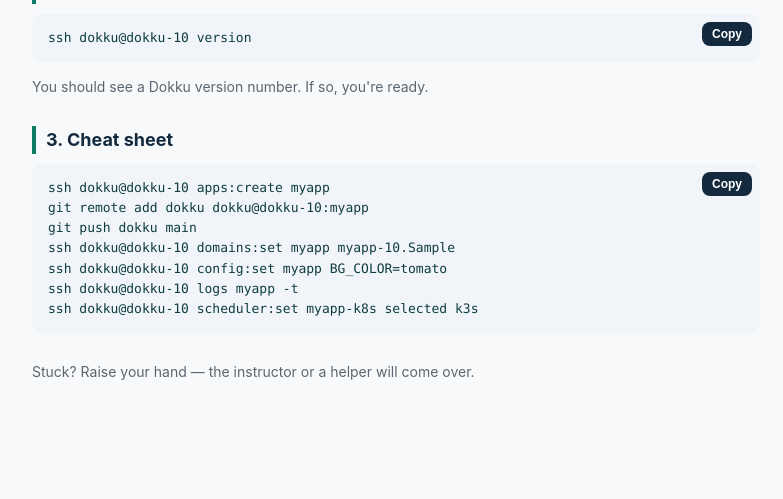
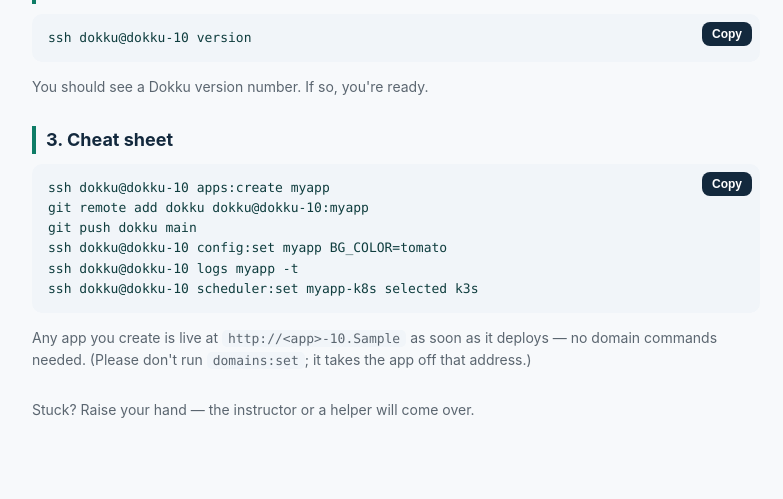
Before and after one commit to marlance/dokku-workshop, a Python web app: template app/templates/me.html in a window 1280 px wide. Shown: the part 703-1202 px from the top of the page, without its empty margins (244-1027 px from the left). Before the commit the page ends 1083 px from the top, so only its background shows below. Run offline with Jinja, Linux system fonts and the light colour scheme; the template is opened without the code that fills it: most values are stand-ins (such as "Sample title", 1, 10 or a date in 2020).

Commit message:
Route any <app>-userNN address to the user's VM; drop domains:set from the cheat sheet
The jump proxy rewrote Host to myapp.<base>, but the personal page told
attendees to run domains:set myapp myapp-userNN.<base>. Following the
page changed the app's vhost so the proxy no longer matched and the
address served nginx's default page.

- Caddy: one wildcard site; <app>-userNN.<base> -> that user's VM with
  Host <app>.<base> (Dokku's default vhost), so any app name works with
  no domain commands; unknown hosts get a 404 with the URL pattern
- personal page: remove the domains:set step and state the URL pattern

Co-Authored-By: Claude Fable 5.2 <noreply@anthropic.com>

```diff
--- a/app/templates/me.html
+++ b/app/templates/me.html
@@ -60,12 +60,14 @@ Host dokku-{{ user_nn }}
   <pre id="cheat">ssh dokku@dokku-{{ user_nn }} apps:create myapp
 git remote add dokku dokku@dokku-{{ user_nn }}:myapp
 git push dokku main
-ssh dokku@dokku-{{ user_nn }} domains:set myapp myapp-{{ user_nn }}.{{ base_domain }}
 ssh dokku@dokku-{{ user_nn }} config:set myapp BG_COLOR=tomato
 ssh dokku@dokku-{{ user_nn }} logs myapp -t
 ssh dokku@dokku-{{ user_nn }} scheduler:set myapp-k8s selected k3s</pre>
 </div>
 
+<p class="muted">Any app you create is live at <code>http://&lt;app&gt;-{{ user_nn }}.{{ base_domain }}</code> as soon as it deploys —
+  no domain commands needed. (Please don't run <code>domains:set</code>; it takes the app off that address.)</p>
+
 <p class="muted" style="margin-top:28px">Stuck? Raise your hand — the instructor or a helper will come over.</p>
 {% endif %}
 {% endblock %}
```
Also changed, not shown: 1 other file.
